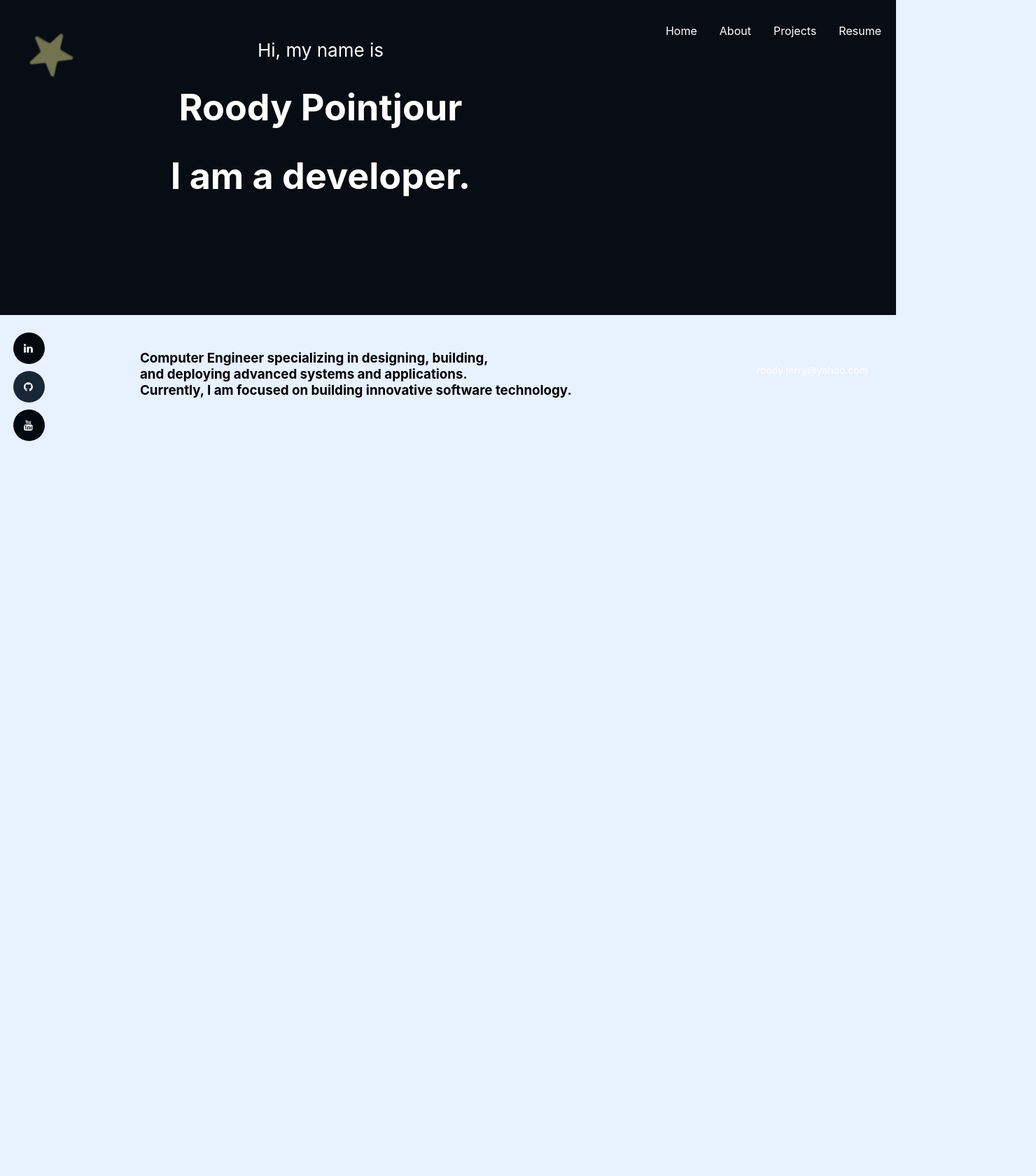
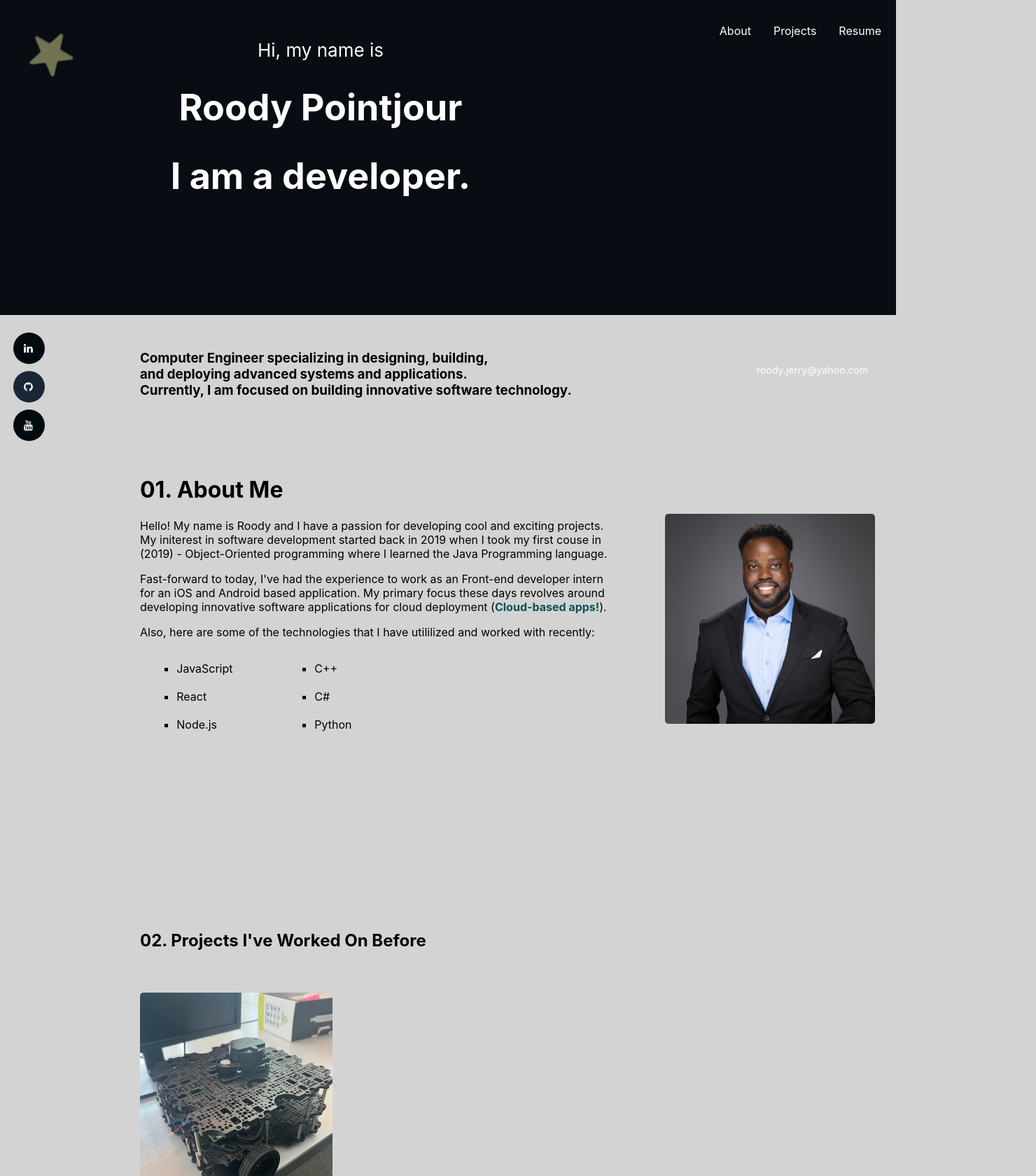
Before and after one commit to rpointjour/digital_business_card, a React (Create React App) app: page / in a window 1280 px wide. Shown: the top 1680 px of the page at 70% size, 1480 px wide, since content can reach past the window. Before the commit the page ends 800 px from the top, so only its background shows below. Built offline with nearby package versions, Linux system fonts and the light colour scheme.

Commit message:
added react-scroll, modified react-router

```diff
--- a/package.json
+++ b/package.json
@@ -12,6 +12,7 @@
     "react-dom": "^18.2.0",
     "react-helmet": "^6.1.0",
     "react-scripts": "5.0.1",
+    "react-scroll": "^1.8.8",
     "web-vitals": "^2.1.4"
   },
   "scripts": {
--- a/public/index.html
+++ b/public/index.html
@@ -34,7 +34,9 @@
     <div id="myPage">
     <!--Design Phase: Initial Design-->
     <!--Design Phase: Prototype-->
-    <div id="root"></div>
+    <div id="root"></div><br><br>
+    <div id="about"></div>
+    <div id="projects"></div>
      <!--Design Phase: Final Design-->
     </div>
     <noscript>You need to enable JavaScript to run this app.</noscript>
--- a/src/Components/App/App.js
+++ b/src/Components/App/App.js
@@ -1,20 +1,30 @@
 import './App.css';
-import { BrowserRouter, Routes, Route } from "react-router-dom";
+import { BrowserRouter, Routes, Route, useLocation } from "react-router-dom";
+import { useLayoutEffect } from 'react';
+import Home from '../Home';
 import Menu from '../Menu';
-import Home from '../Home';
-import AboutMe from '../AboutMe';
 import Projects from "../Projects";
+
+
+const Wrapper = ({children}) => {
+  const location = useLocation();
+  useLayoutEffect(() => {
+    document.documentElement.scrollTo(0, 0);
+  }, [location.pathname]);
+  return children
+}
 
 function App() {
   return (
     <BrowserRouter>
+    <Wrapper>
+      <Home />
+      <Menu />
       <Routes>
-          <Route path="/" element={<Menu />}>
-          <Route index element={<Home />} />
-          <Route path="aboutme" element={<AboutMe />} />
-          <Route path="projects" element={<Projects/>} />
-        </Route>
+          <Route path="/projects" element={<Projects />}>
+          </Route>
       </Routes>
+      </Wrapper>
     </BrowserRouter>
   );
 }
--- a/src/Components/Menu.js
+++ b/src/Components/Menu.js
@@ -1,20 +1,16 @@
 import './StyleSheets/Menu.css';
-import { Outlet, Link } from "react-router-dom";
+import {Link}from 'react-scroll';
 
 function Menu(){
-
     return(
         <>
         <nav>
             <ul className="menu">
             <li className="item"><a href="http://localhost:3000/Resume/Roody-Pointjour-Resume.pdf" target="_blank" rel="noreferrer">Resume</a></li>
-            <li className="item"><Link to="/projects">Projects</Link></li>
-            <li className="item"><Link to="/aboutme">About</Link></li>
-            <li className='item'><Link to="/">Home</Link></li>
+            <li className="item"><Link spy={true} smooth={true} offset={630} duration={100} to="projects">Projects</Link></li>
+            <li className="item"><Link spy={true} smooth={true} offset={10} duration={100} to="about">About</Link></li>
             </ul>
         </nav>
-
-        <Outlet />
         </>
     );
 }
--- a/src/Components/StyleSheets/Menu.css
+++ b/src/Components/StyleSheets/Menu.css
@@ -47,3 +47,6 @@
   .tp{
     color:white;
   }
+  html {
+    scroll-behavior: smooth;
+}
--- a/src/Components/StyleSheets/Projects.css
+++ b/src/Components/StyleSheets/Projects.css
@@ -1,18 +1,15 @@
 .projects{
     text-align: justify;
-    overflow-x:hidden;
+    position:relative;
+    top:650px;
+    left:200px;
+    overflow-x: hidden;
 }
 .turtle{
     width:275px;
     height:400px;
     border-radius: 5px;
 }
-.featured{
-    position: relative;
-    bottom:400px;
-    left:600px;
-}
-
 .featured a{
     text-decoration: none;
     color:crimson;
--- a/src/Components/Summary.js
+++ b/src/Components/Summary.js
@@ -1,5 +1,4 @@
 import './App/App.css';
-
 function Summary(){
 
 return (
--- a/src/index.css
+++ b/src/index.css
@@ -6,6 +6,7 @@ body {
   -webkit-font-smoothing: antialiased;
   -moz-osx-font-smoothing: grayscale;
   background-color: rgb(232, 241, 255);
+  overflow-x: hidden;
 }
 
 code {
--- a/src/index.js
+++ b/src/index.js
@@ -4,6 +4,8 @@ import './index.css';
 import './Components/StyleSheets/AboutMe.css';
 import App from './Components/App/App';
 import Loader from './Components/Loader';
+import AboutMe from './Components/AboutMe';
+import Projects from './Components/Projects';
 import reportWebVitals from './reportWebVitals';
 
 const loader = ReactDOM.createRoot(document.getElementById('loader'));
@@ -11,6 +13,11 @@ loader.render(<Loader />);
 const root = ReactDOM.createRoot(document.getElementById('root'));
 root.render(<App />);
 
+const about = ReactDOM.createRoot(document.getElementById('about'));
+about.render(<AboutMe />);
+
+const projects = ReactDOM.createRoot(document.getElementById('projects'));
+projects.render(<Projects />);
 
 
 // If you want to start measuring performance in your app, pass a function
```
Also changed, not shown: 1 other file (tests, documents, lock files or other folders).
